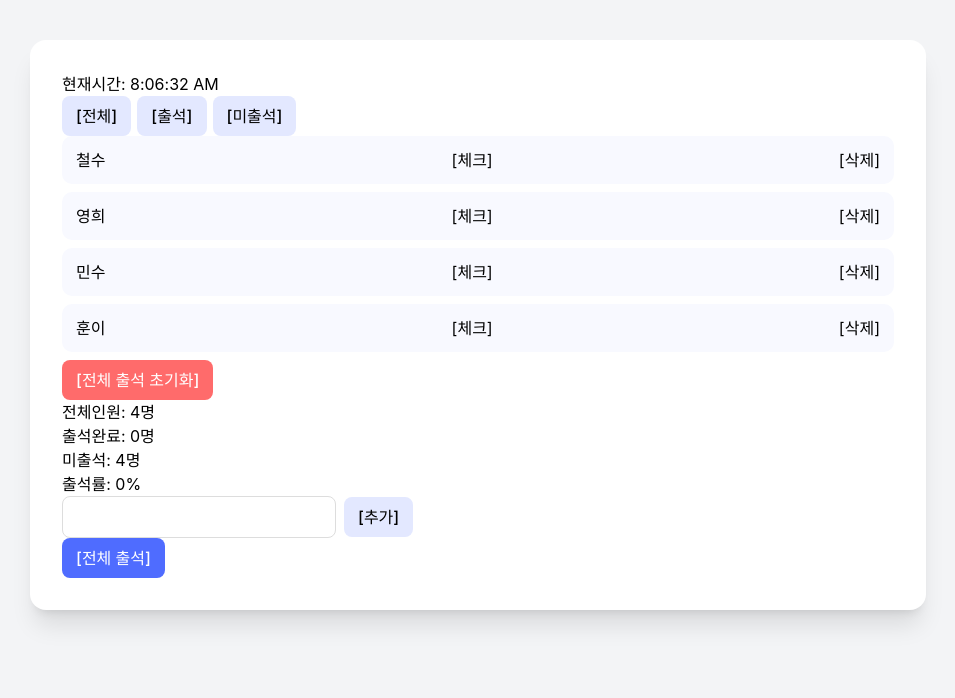
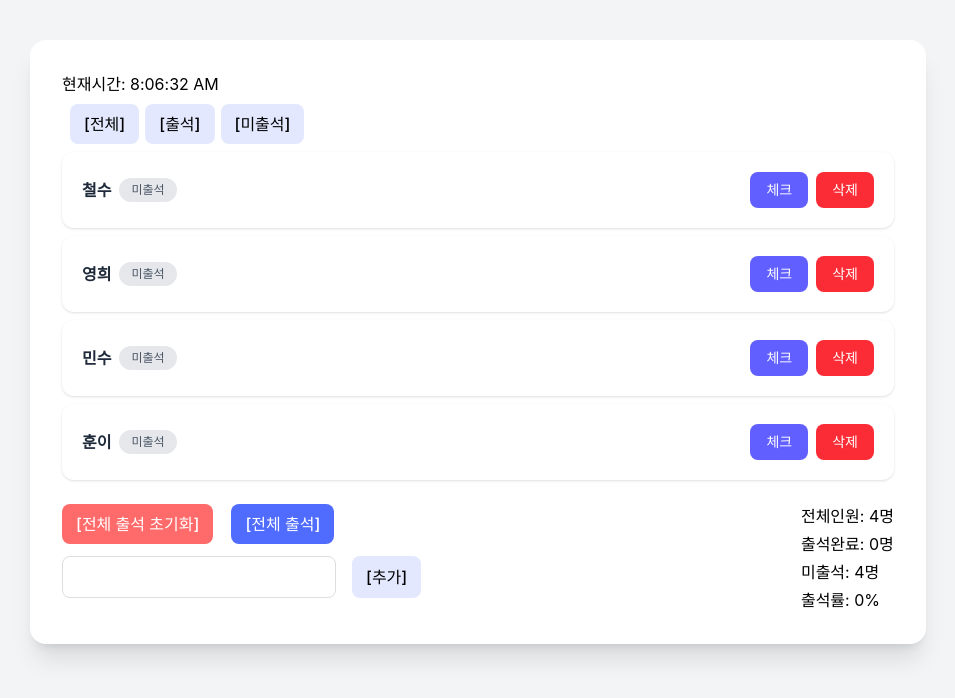
Before and after one commit to JinoPeanut/react-practice, a React (Vite) app: page / in a window 1280 px wide. Shown: the top 698 px of the page, without its empty margins (162-1117 px from the left). Built offline with nearby package versions, Linux system fonts and the light colour scheme; data requests are answered from the project's data file.

Commit message:
53일차 리액트 UI 정리하기

```diff
--- a/src/components/StudentItem.jsx
+++ b/src/components/StudentItem.jsx
@@ -1,15 +1,81 @@
-import "../App.css";
-
 function StudentItem({ student, onToggle, time, onDelete }) {
 
     return (
-        <div className={`student-item ${student.checked ? "checked" : ""}`}>
-            {student.checked && "✅"}
-            {student.name} {time && `(출석 : ${time})`}
-            <button onClick={onToggle} disabled={student.isLoading}>
-                {student.isLoading ? "처리중..." : "[체크]"}
-            </button>
-            <button onClick={onDelete}>[삭제]</button>
+        <div
+            className="
+            bg-white
+            p-5
+            rounded-xl
+            shadow-sm
+            hover:shadow-lg
+            hover:-translate-y-1
+            transition
+            duration-300
+            flex
+            justify-between
+            items-center
+            "
+        >
+            <div className="flex flex-col">
+                <div className="flex items-center gap-2">
+                    <span className="font-semibold text-gray-800">
+                        {student.name}
+                    </span>
+
+                    <span
+                        className={`text-xs px-3 py-1 rounded-full
+                            ${student.checked
+                                ? "bg-green-100 text-green-700"
+                                : "bg-gray-200 text-gray-600"
+                            }`
+                        }
+                    >
+                        {student.checked ? "출석" : "미출석"}
+                    </span>
+                </div>
+
+                {time && (
+                    <span className="text-sm text-gray-500 mt-1">
+                        출석 시간: {time}
+                    </span>
+                )}
+            </div>
+
+            <div className="flex gap-2">
+                <button
+                    onClick={onToggle}
+                    disabled={student.isLoading}
+                    className="
+                        px-4 py-2
+                        text-sm
+                        rounded-lg
+                        bg-indigo-500
+                        text-white
+                        hover:bg-indigo-600
+                        active:scale-95
+                        transition
+                        duration-150
+                        ease-in-out
+                        disabled:opacity-50
+                    "
+                >
+                    {student.isLoading ? "출석 완료" : "체크"}
+                </button>
+
+                <button
+                    onClick={onDelete}
+                    className="
+                        px-4 py-2
+                        text-sm rounded-lg
+                        bg-red-500 text-white
+                        hover:bg-red-600
+                        active:scale-95
+                        transition
+                    "
+                >
+                    삭제
+                </button>
+            </div>
         </div>
     )
 }
--- a/src/components/StudentList.jsx
+++ b/src/components/StudentList.jsx
@@ -233,12 +233,12 @@
 
     return (
         <div>
-            <div>
+            <div className="m-2">
                 <button className="btn" onClick={() => setFilter("All")}>[전체]</button>
                 <button className="btn" onClick={() => setFilter("Done")}>[출석]</button>
                 <button className="btn" onClick={() => setFilter("Todo")}>[미출석]</button>
             </div>
-            <ul>
+            <ul className="space-y-2">
                 {filterStudent.map(student => {
                     const time = student.checked && student.checkedAt
                         ? new Date(student.checkedAt).toLocaleTimeString([], {
@@ -260,28 +260,31 @@
                 })}
             </ul>
 
-            <div>
+            <div className="mt-6">
+                <div className="flex justify-between items-start">
+                    {/*왼쪽영역*/}
+                    <div className="flex flex-col gap-3">
+                        <div className="flex gap-3">
                             <button className="btn btn-danger" onClick={resetChecked}>[전체 출석 초기화]</button>
+
+                            {hasRetryableError
+                                ? <button className="btn" onClick={retryCheck}>[실패한 출석 다시시도]</button>
+                                : <button className="btn btn-primary" onClick={allCheck}>[전체 출석]</button>
+                            }
                         </div>
-
-            <div>
-                <StudentStats
-                    students={students}
-                />
-            </div>
-
-            <div>
+                        <div className="flex gap-2">
                             <input
                                 value={name}
                                 onChange={(e) => setName(e.target.value)}
                             />
                             <button className="btn" onClick={addStudent}>[추가]</button>
                         </div>
-            <div>
-                {hasRetryableError
-                    ? <button className="btn" onClick={retryCheck}>[실패한 출석 다시시도]</button>
-                    : <button className="btn btn-primary" onClick={allCheck}>[전체 출석]</button>
-                }
+                    </div>
+
+                    <StudentStats
+                        students={students}
+                    />
+                </div>
             </div>
         </div>
     )
--- a/src/components/StudentStats.jsx
+++ b/src/components/StudentStats.jsx
@@ -16,7 +16,7 @@
     }, [students])
 
     return (
-        <div>
+        <div className="space-y-1">
             <p>전체인원: {stats.total}명</p>
             <p>출석완료: {stats.completed}명</p>
             <p>미출석: {stats.unCompleted}명</p>
```
Lines whose indentation alone changed are shown as unchanged.
